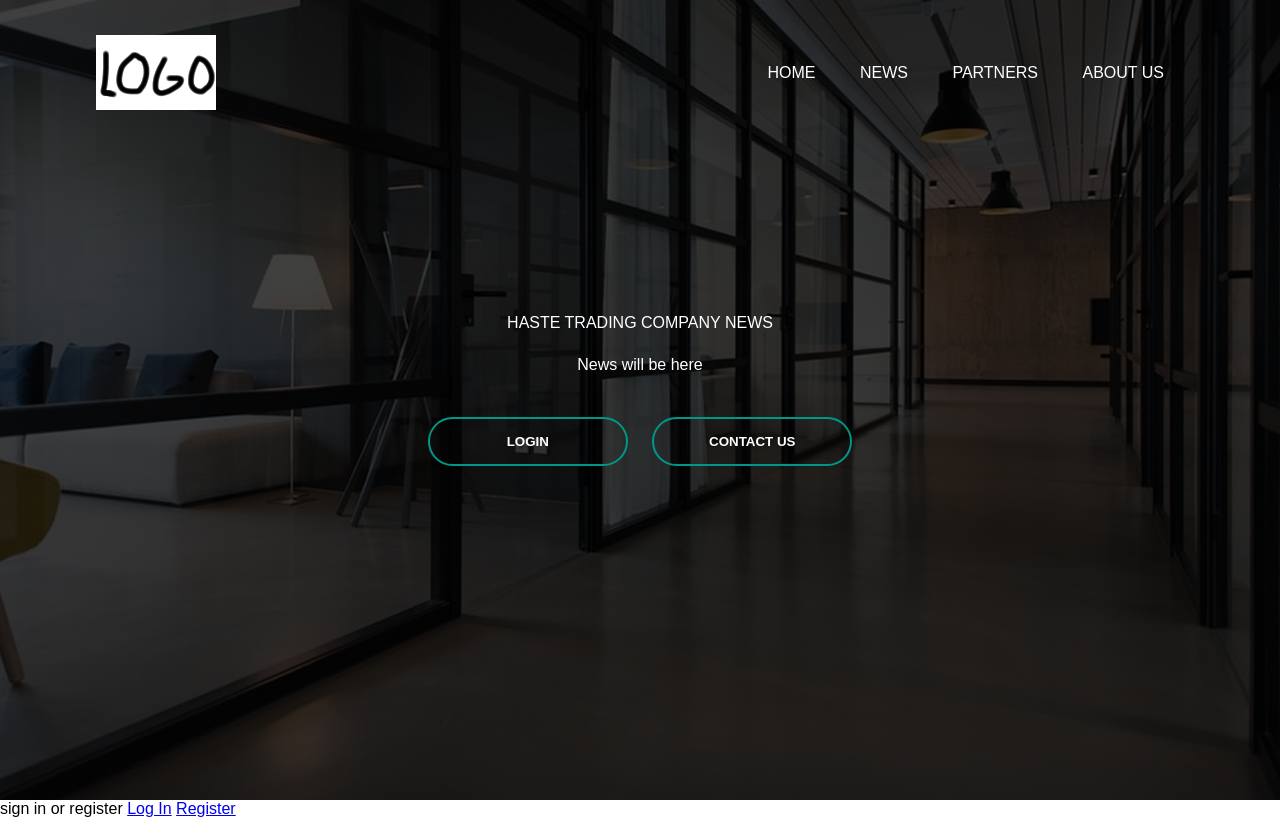
After one commit to DannyDiep963/haste, a Flask app: template templates/news.html in a window 1280 px wide. The commit adds this page. Run offline with Flask 2, Linux system fonts and the light colour scheme; the template is opened without the code that fills it: values that come from a table or form of the project are taken from there, others are empty; data comes from the database, SQL or seed files in the repository.

Commit message:
Add files via upload
design for website

```diff
--- /dev/null
+++ b/templates/news.html
@@ -0,0 +1,42 @@
+<!DOCTYPE html>
+<html lang="en">
+<head>
+    <meta charset="UTF-8">
+    <meta http-equiv="X-UA-Compatible" content="IE=edge">
+    <meta name="viewport" content="width=device-width, initial-scale=1.0">
+    <link rel="stylesheet" href="{{ url_for('static', filename='css/news.css') }}">
+    <title>Haste Trading Company</title>
+</head>
+<body>
+    <div class="banner">
+        <div class="navbar">
+            <img src="logo.jpg" class="logo">
+            <ul>
+                <li><a href="#">Home</a></li>
+                <li><h1></h1><a href="news.html">News</a></li>
+                <li><a href="#">Partners</a></li>
+                <li><a href="#">About Us</a></li>
+            </ul>
+        </div>
+
+        <div class="content">
+            <hl>HASTE TRADING COMPANY NEWS</hl>
+            <p>News will be here</p>
+            <div>
+            <button type="button"><span></span>LOGIN</button>
+            <button type="button"><span></span>CONTACT US</button>
+            </div>
+        </div>
+    </div>
+    {% if logged == True %}
+
+    <h1>Hello you are logged in. {{ user.username }}</h1>
+    <a href="{{url_for('logout')}}">logout</a>
+
+    {% else %}
+    <text>sign in or register</text>
+    <a href="{{ url_for('login') }}">Log In</a>
+    <a href="{{ url_for('register') }}">Register</a>
+    {% endif %}
+</body>
+</html>
```
Also changed, not shown: templates/home.html (+30 -1 lines), templates/background.jpg (added), templates/logo.jpg (added).
